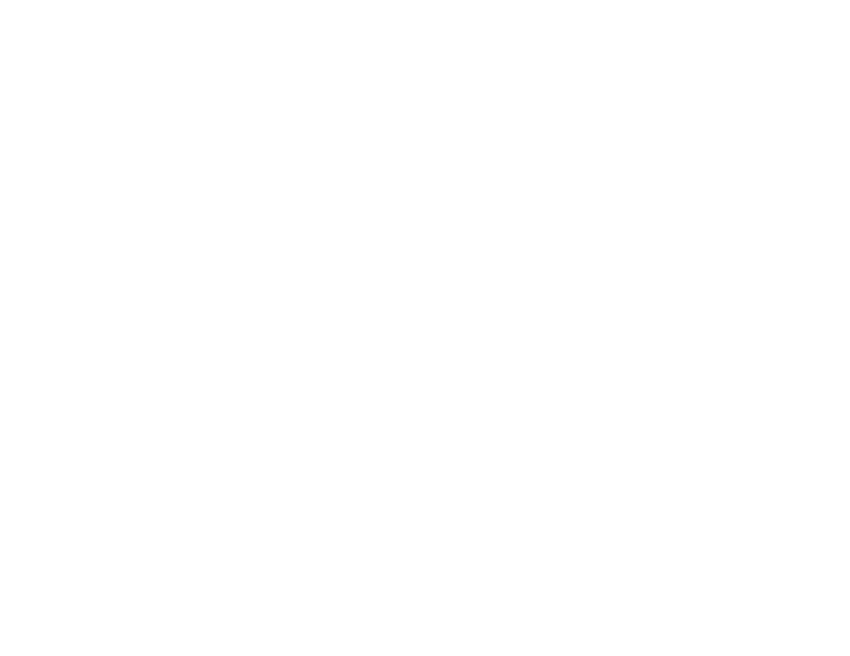
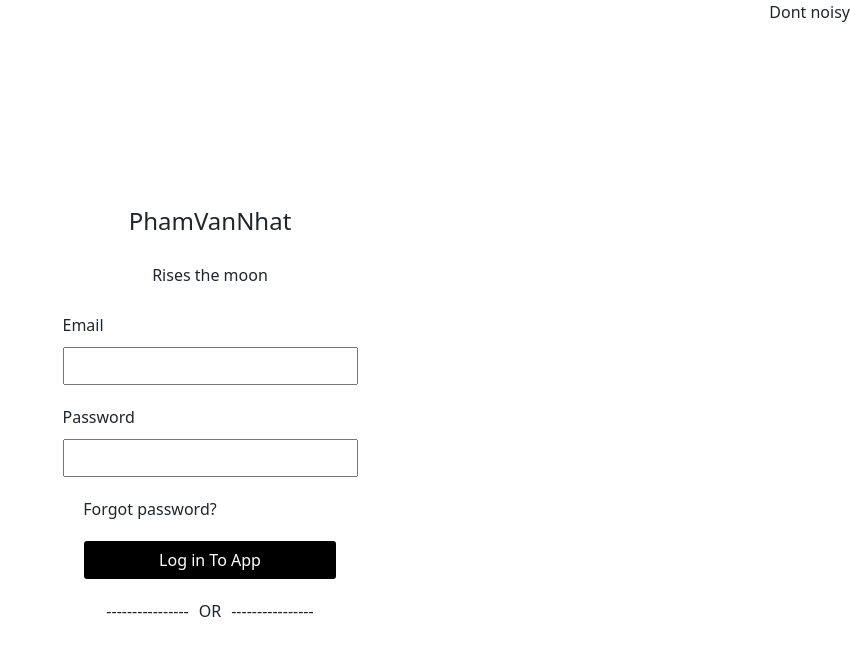
Before and after one commit to nhatphamvn/iot-webproject, a React (Create React App) app: page /login in a window 1280 px wide. Before the commit this address had no page. Shown: the top 656 px of the page, without its empty margins (430-1280 px from the left). Built offline with nearby package versions, Linux system fonts and the light colour scheme.

Commit message:
css for login

```diff
--- /dev/null
+++ b/src/components/Auth/Login.js
@@ -0,0 +1,64 @@
+import React, { useState } from 'react'
+import './Login.scss'
+const Login = () => {
+  const [email,setEmail]= useState("");
+  const [password,setPassword] =useState("")
+
+
+  console.log("email ",email);
+  console.log("pass",password);
+
+  const handleSubmit=()=>{
+    alert("oke")
+  }
+  return (
+    <div className='login-container'>
+
+        <div className='header'>
+              Dont noisy
+        </div>
+
+        <div className='title'>
+            <h4>PhamVanNhat</h4>
+
+        </div>
+        <div className='welcome'>
+            <p>Rises the moon</p>
+
+        </div>
+        <div className='content-form'>
+          <div className='form-login'>
+            <label>Email</label>
+            <input type={"email"}
+            value={email}
+            onChange={(e)=>setEmail(e.target.value)}
+            className='form-input'/>
+
+          </div>
+          <div className='form-login' >
+
+            <label>Password</label>
+             <input type={"password"}
+              className='form-input'
+              value={password}
+              onChange={(e)=>setPassword(e.target.value)}/>
+          </div>
+        </div>
+        <div className='form-forget'>
+            <span>Forgot password?</span>
+        </div>
+        <div className='login-button'>
+            <button onClick={()=>handleSubmit()}>Log in To App</button>
+
+        </div>
+        <div class="divider">
+            <span>OR</span>
+        </div>
+        <div className='primary-container'>
+
+        </div>
+    </div>
+  )
+}
+
+export default Login
--- /dev/null
+++ b/src/components/Auth/Login.scss
@@ -0,0 +1,80 @@
+
+// body{
+//     box-sizing: border-box;
+//     margin: 0;
+//     padding: 0;
+//     display: flex;
+//     justify-content: center;
+//     align-items: flex-start;
+//     height: 100vh;
+
+    .login-container{
+        display: flex;
+        justify-content: center;
+        align-items:center;
+        height: 100vh;
+        flex-direction: column;
+        width: 100%;
+
+        .header{
+                position: absolute;
+                top: 0;
+                right: 0;
+        }
+        .title{
+            margin-top: 50px;
+            margin-bottom: 20px;
+            text-align: center;
+        }
+        .welcome{
+            text-align: center;
+        }
+        .content-form{
+            display: flex;
+            flex-direction: column;
+
+            .form-login{
+                display: flex;
+                flex-direction: column; // Xếp label trên input
+                padding: 10px;
+                .form-input{
+                    margin-top: 10px;
+                    padding: 5px 30px;
+                }
+            }
+
+
+        }
+        .form-forget {
+            margin-top: 10px; // Khoảng cách trên
+            position: relative; // Thiết lập position để có thể sử dụng left
+            left: -60px; // Dịch chuyển sang trái 10px
+
+        }
+        .login-button{
+            text-align: center;
+            margin-top:20px ;
+            button{
+                background-color: black;
+                color: white;
+                border: none;
+                border-radius: 3px;
+                padding: 7px 75px;
+            }
+
+        }
+        .divider {
+            margin: 20px 0; // Khoảng cách trên và dưới
+
+            &::before,
+            &::after {
+                content: "----------------"; // Tạo đường kẻ
+                flex: 1; // Để đường kẻ chiếm không gian bên trái và bên phải
+                margin: 0 10px; // Khoảng cách giữa đường kẻ và chữ "OR"
+            }
+
+
+        }
+
+    }
+// }
--- a/src/components/Header/Header.js
+++ b/src/components/Header/Header.js
@@ -1,9 +1,17 @@
 import Container from 'react-bootstrap/Container';
 import Nav from 'react-bootstrap/Nav';
 import Navbar from 'react-bootstrap/Navbar';
-import NavDropdown from 'react-bootstrap/NavDropdown';
-import { NavLink } from 'react-router-dom';
-const Header=()=> {
+// import NavDropdown from 'react-bootstrap/NavDropdown';
+import { NavLink, useNavigate } from 'react-router-dom';
+
+const Header = () => {
+  const navigate = useNavigate(); // Sử dụng useNavigate thay cho useNavigation
+
+  const handleLogin = () => {
+    navigate('/login'); // Điều hướng đến trang login
+  };
+
+
   return (
     <Navbar expand="lg" className="bg-body-tertiary">
       <Container>
@@ -19,7 +27,7 @@
 
           </Nav>
         <Nav>
-          <button className='btn-button btn-login'>Log In</button>
+          <button className='btn-button btn-login'onClick={()=>handleLogin()}>Log In</button>
           <button className='btn-button btn-logout'>Sign Up</button>
             {/* <NavDropdown title="Setting" id="basic-nav-dropdown">
               <NavDropdown.Item >Sign In</NavDropdown.Item>
--- a/src/index.js
+++ b/src/index.js
@@ -11,6 +11,7 @@
 import Home from './components/Home/Home';
 import Dashboard from './components/Admin/content/Dashboard';
 import ManageUser from './components/Admin/content/ManageUser';
+import Login from './components/Auth/Login';
 const root = ReactDOM.createRoot(document.getElementById('root'));
 root.render(
   <Provider store={store}>
@@ -28,9 +29,11 @@
         <Route index element={<Dashboard />}/>
         <Route path='manage-users' element={<ManageUser />}/>
 
-
       </Route>
 
+
+
+      <Route path="/login" element={<Login />}/>
 
     </Routes>
     </BrowserRouter>
```
